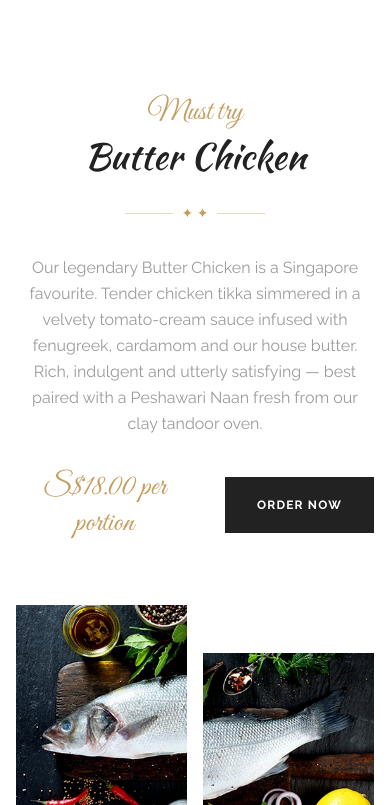
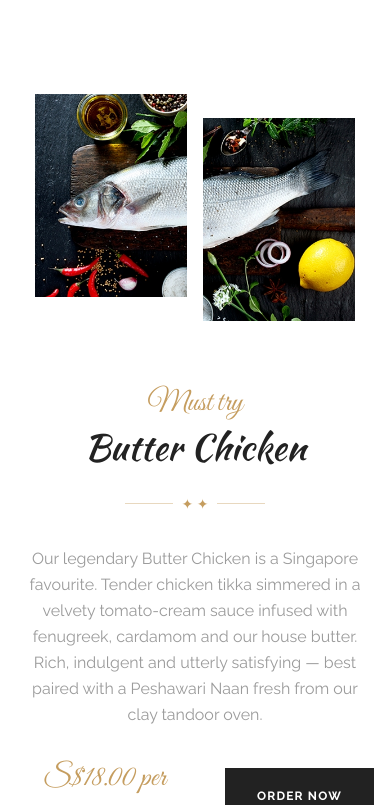
Before and after one commit to PrajaNova/tandoori-corner, a Next.js app in the folder apps/tc-web-app/: page / in a window 390 px wide. Shown: the part 4219-5024 px from the top of the page. Built offline with nearby package versions, Linux system fonts and the light colour scheme; no server answers.

Commit message:
style(tc-web-app): make highlight images grid smaller and more compact on mobile

```diff
--- a/apps/tc-web-app/components/home/HighlightSection.tsx
+++ b/apps/tc-web-app/components/home/HighlightSection.tsx
@@ -33,7 +33,7 @@ export function HighlightSection({
       <div className="container mx-auto px-4 max-w-6xl">
         <div
           className={cn(
-            "flex flex-col md:flex-row items-center gap-16",
+            "flex flex-col-reverse md:flex-row items-center gap-16",
             isImageLeft && "md:flex-row-reverse",
           )}
         >
@@ -67,13 +67,13 @@ export function HighlightSection({
           </div>
 
           {/* Grid of Images */}
-          <div className="flex-1 w-full grid grid-cols-2 gap-4">
+          <div className="flex-1 w-full max-w-xs md:max-w-none mx-auto grid grid-cols-2 gap-4">
             {images.map((img, idx) => (
               <div
                 key={img.src}
                 className={cn(
                   "relative aspect-[3/4] w-full",
-                  idx === 1 && "mt-12",
+                  idx === 1 && "mt-6 md:mt-12",
                 )}
               >
                 <Image
```
